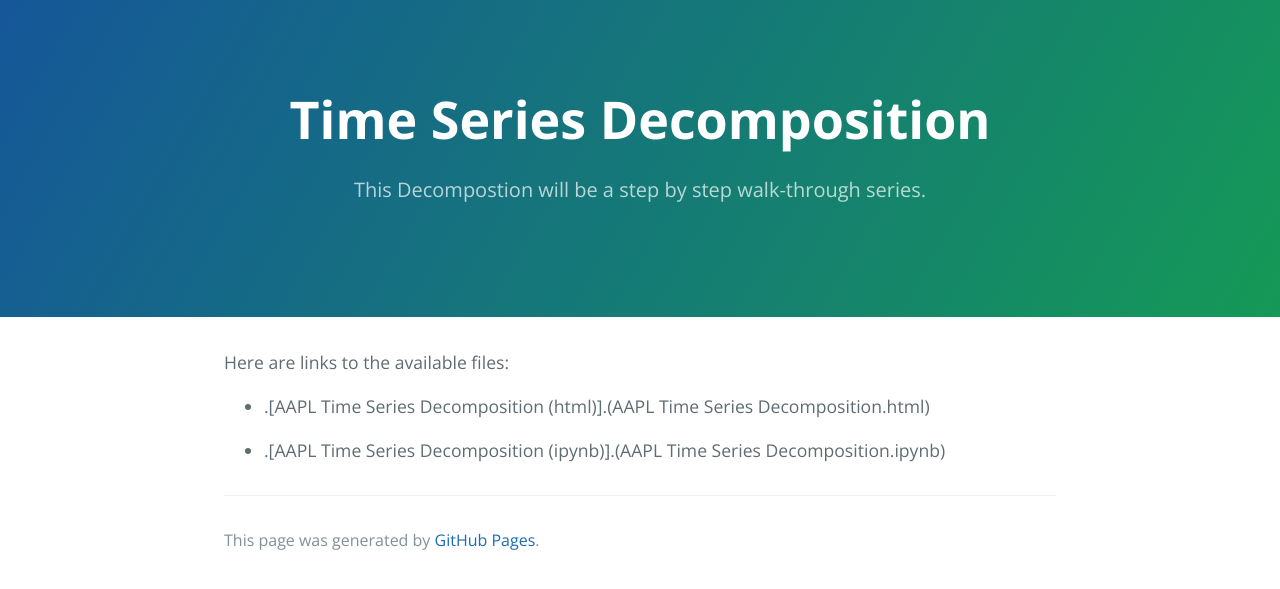
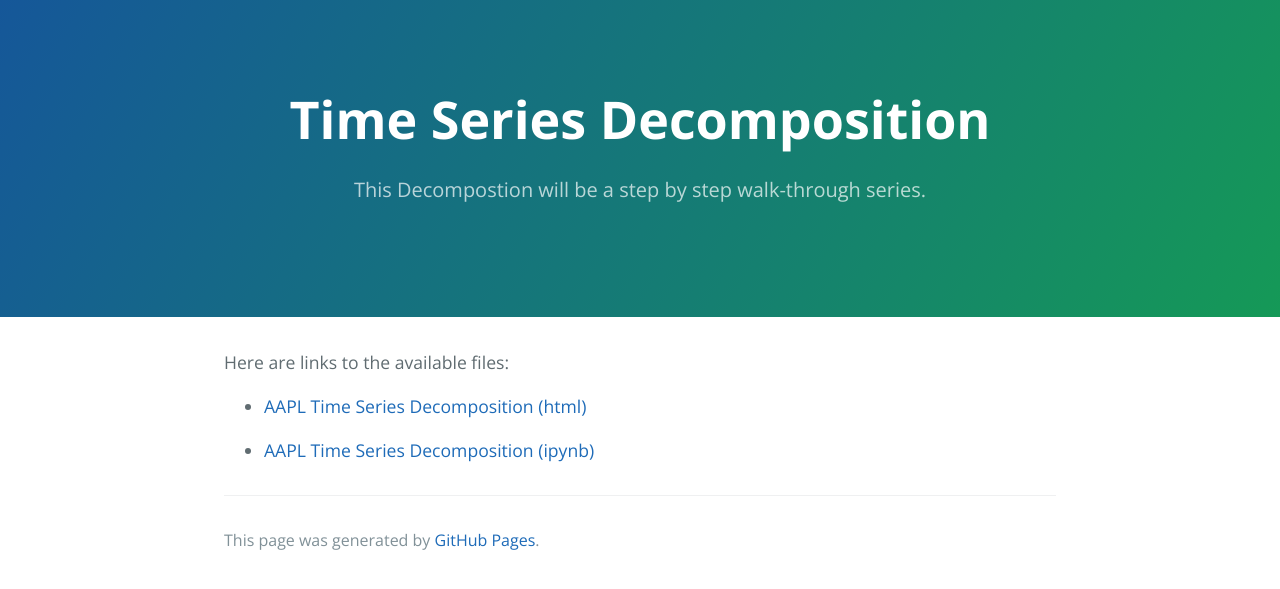
Before and after one commit to AGeorge01/AGeorge01.github.io, a Jekyll site: the page built from Timeseries/index.md, in a window 1280 px wide. Shown: the top 589 px of the page. Built offline with Jekyll 4.4.1, drawn with Linux system fonts in a browser that asks for light colours; our own code applies the rules of GitHub Pages for plain Markdown files.

Commit message:
Update index.md

```diff
--- a/Timeseries/index.md
+++ b/Timeseries/index.md
@@ -4,6 +4,6 @@
 ---
 Here are links to the available files:
 
-- .[AAPL Time Series Decomposition (html)].(AAPL Time Series Decomposition.html)
+- [AAPL Time Series Decomposition (html)](AAPL Time Series Decomposition.html)
 
-- .[AAPL Time Series Decomposition (ipynb)].(AAPL Time Series Decomposition.ipynb)
+- [AAPL Time Series Decomposition (ipynb)](AAPL Time Series Decomposition.ipynb)
```
